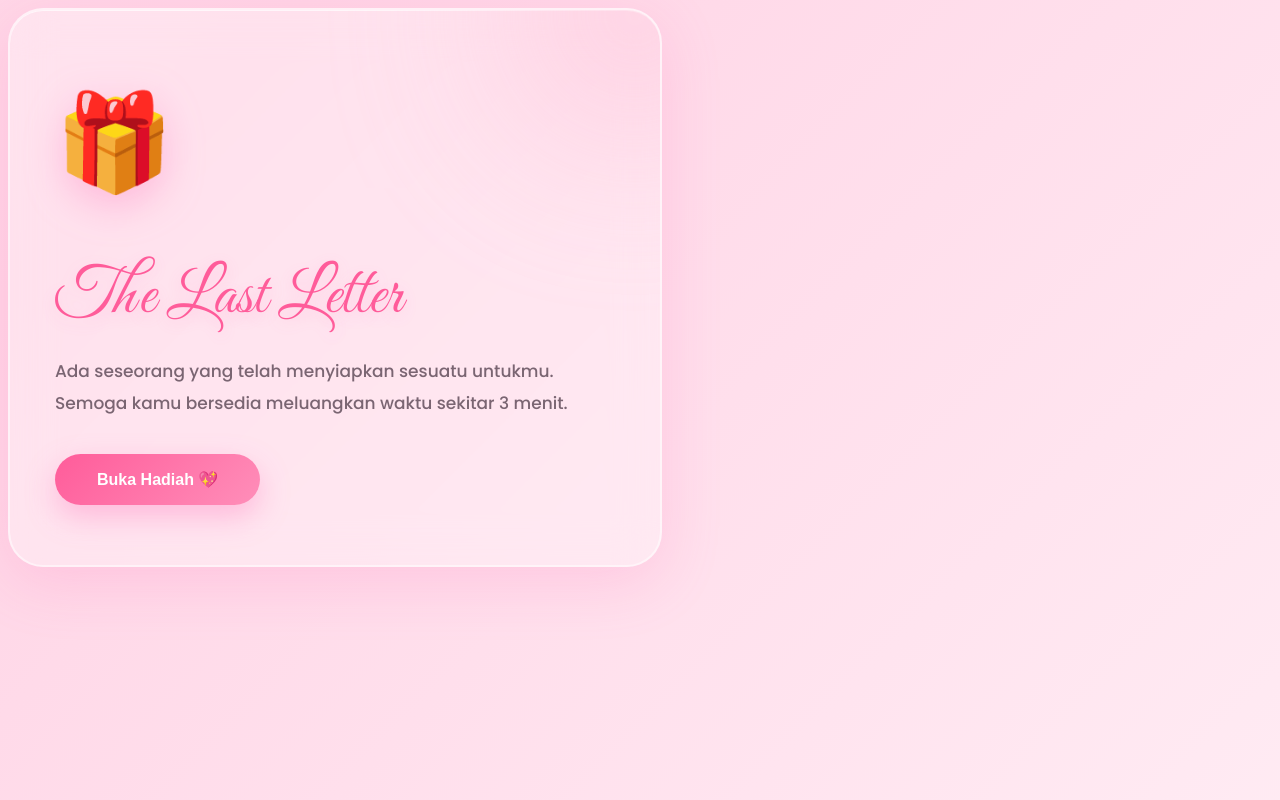
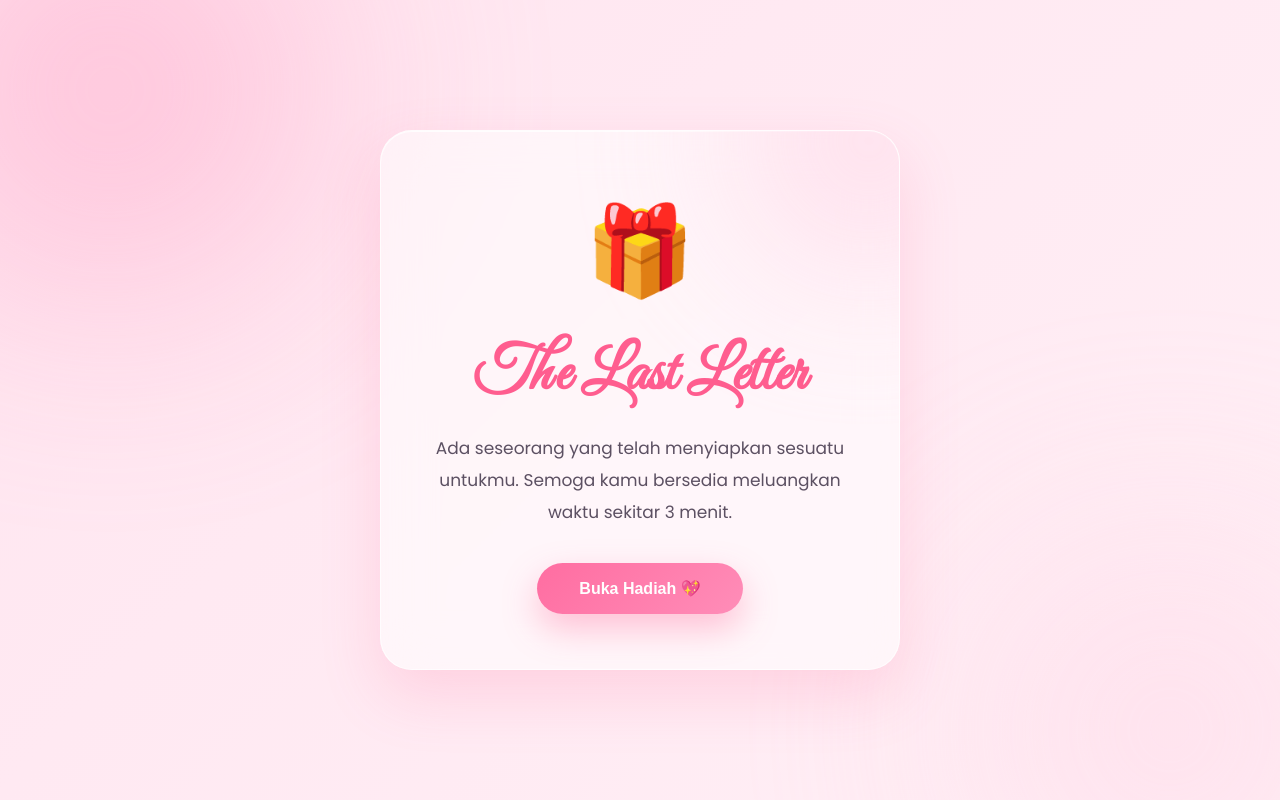
Before and after one commit to asharisoftboy/happy-birthday-amel, a plain HTML site: page index.html in a window 1280 px wide. Drawn offline with Linux system fonts and the light colour scheme.

Commit message:
Update style.css

```diff
--- a/css/style.css
+++ b/css/style.css
@@ -1,69 +1,165 @@
-/*==========================
-    IMPORT FONT
-==========================*/
+/* ==========================================
+   THE LAST LETTER
+   Premium UI v1
+========================================== */
 
-@import url('https://fonts.googleapis.com/css2?family=Poppins:wght@300;400;500;600;700&family=Great+Vibes&display=swap');
-
-/*==========================
-    ROOT
-==========================*/
+*{
+    margin:0;
+    padding:0;
+    box-sizing:border-box;
+}
 
 :root{
 
-    --pink:#ff5c9a;
-    --pink2:#ff8eb9;
-    --pink3:#ffd7e8;
+    --pink:#ff5d8f;
+    --pink-light:#ffdbe9;
+    --pink-soft:#fff4f8;
+    --text:#5c5062;
     --white:#ffffff;
 
+}
+
+html{
+    scroll-behavior:smooth;
 }
 
 body{
 
     font-family:'Poppins',sans-serif;
 
+    min-height:100vh;
+
+    display:flex;
+
+    justify-content:center;
+
+    align-items:center;
+
+    overflow:hidden;
+
     background:linear-gradient(
-    135deg,
-    #fff5f8,
-    #ffe8f2,
-    #ffd5e6,
-    #fff3f8
+    -45deg,
+    #fff6f9,
+    #ffe9f2,
+    #ffdbe9,
+    #fff4f8
     );
 
     background-size:400% 400%;
 
-    animation:bgMove 12s ease infinite;
-
-    overflow:hidden;
+    animation:bgMove 15s ease infinite;
 
 }
 
-/*==========================
+/* =======================
+BACKGROUND
+======================= */
+
+.background{
+
+    position:fixed;
+
+    inset:0;
+
+    z-index:-5;
+
+}
+
+/* Blur Circle */
+
+.blur{
+
+    position:fixed;
+
+    border-radius:50%;
+
+    filter:blur(120px);
+
+    opacity:.45;
+
+    z-index:-4;
+
+}
+
+.blur1{
+
+    width:420px;
+
+    height:420px;
+
+    background:#ff9cc2;
+
+    top:-120px;
+
+    left:-100px;
+
+}
+
+.blur2{
+
+    width:380px;
+
+    height:380px;
+
+    background:#ffd2e4;
+
+    bottom:-120px;
+
+    right:-80px;
+
+}
+
+/* =======================
+CONTAINER
+======================= */
+
+.container{
+
+    width:100%;
+
+    display:flex;
+
+    justify-content:center;
+
+    align-items:center;
+
+    padding:20px;
+
+}
+
+/* =======================
 CARD
-==========================*/
+======================= */
 
 .card{
 
     position:relative;
 
-    width:min(92%,560px);
+    width:100%;
 
-    padding:60px 45px;
+    max-width:520px;
 
-    border-radius:35px;
+    padding:55px 45px;
 
-    background:rgba(255,255,255,.30);
+    border-radius:32px;
 
-    backdrop-filter:blur(22px);
+    background:rgba(255,255,255,.55);
 
-    border:2px solid rgba(255,255,255,.5);
+    backdrop-filter:blur(25px);
+
+    border:1px solid rgba(255,255,255,.7);
+
+    text-align:center;
+
+    overflow:hidden;
 
     box-shadow:
 
-    0 15px 60px rgba(255,105,180,.20),
+    0 25px 60px rgba(255,94,143,.18),
 
-    inset 0 1px 0 rgba(255,255,255,.7);
+    inset 0 1px 0 rgba(255,255,255,.8);
 
-    overflow:hidden;
+    animation:cardShow 1s ease;
 
 }
 
@@ -75,13 +171,15 @@ content:"";
 
     position:absolute;
 
-width:250px;
+    width:260px;
 
-height:250px;
+    height:260px;
 
-background:#ffc0d8;
+    border-radius:50%;
 
-filter:blur(90px);
+    background:#ffd0e3;
+
+    filter:blur(80px);
 
     top:-120px;
 
@@ -89,82 +187,90 @@ right:-100px;
 
     opacity:.6;
 
-border-radius:50%;
+}
+
+/* =======================
+GIFT
+======================= */
+
+.gift{
+
+    font-size:88px;
+
+    margin-bottom:18px;
+
+    animation:giftFloat 2.6s ease-in-out infinite;
+
+    position:relative;
+
+    z-index:2;
 
 }
 
-/*==========================
-    GIFT
-==========================*/
+/* =======================
+TITLE
+======================= */
 
-.gift{
+.card h1{
 
-font-size:95px;
+    position:relative;
 
-margin-bottom:20px;
+    z-index:2;
 
-animation:giftFloat 2.5s ease-in-out infinite;
+    font-family:'Great Vibes',cursive;
 
-filter:drop-shadow(0 12px 20px rgba(255,105,180,.35));
+    font-size:62px;
+
+    color:var(--pink);
+
+    margin-bottom:18px;
 
 }
 
-/*==========================
-    TITLE
-==========================*/
-
-.card h1{
-
-font-family:'Great Vibes',cursive;
-
-font-size:65px;
-
-font-weight:400;
-
-color:var(--pink);
-
-margin-bottom:15px;
-
-text-shadow:
-
-0 5px 15px rgba(255,105,180,.2);
-
-}
-
-/*==========================
+/* =======================
 TEXT
-==========================*/
+======================= */
 
 .card p{
+
+    position:relative;
+
+    z-index:2;
+
+    color:var(--text);
 
     font-size:17px;
 
     line-height:1.9;
 
-color:#7a6572;
-
-font-weight:500;
-
     margin-bottom:35px;
 
 }
 
-/*==========================
+/* =======================
 BUTTON
-==========================*/
+======================= */
 
 #openBtn{
 
-padding:16px 42px;
+    position:relative;
+
+    z-index:2;
 
     border:none;
 
-border-radius:60px;
+    outline:none;
+
+    cursor:pointer;
+
+    padding:16px 42px;
+
+    border-radius:999px;
 
     background:linear-gradient(
     135deg,
-var(--pink),
-var(--pink2)
+    #ff6da1,
+    #ff8db8
     );
 
     color:white;
@@ -173,35 +279,33 @@ font-size:16px;
 
     font-weight:600;
 
-cursor:pointer;
-
     transition:.35s;
 
     box-shadow:
 
-0 12px 30px rgba(255,105,180,.35);
+    0 15px 35px rgba(255,93,143,.35);
 
 }
 
 #openBtn:hover{
 
-transform:translateY(-5px) scale(1.05);
+    transform:translateY(-4px);
 
     box-shadow:
 
-0 18px 45px rgba(255,105,180,.45);
+    0 22px 45px rgba(255,93,143,.45);
 
 }
 
 #openBtn:active{
 
-transform:scale(.95);
+    transform:scale(.96);
 
 }
 
-/*==========================
+/* =======================
 ANIMATION
-==========================*/
+======================= */
 
 @keyframes bgMove{
 
@@ -235,8 +339,88 @@ transform:translateY(0);
 
 50%{
 
-transform:translateY(-15px);
+transform:translateY(-12px);
 
 }
 
 }
+
+@keyframes cardShow{
+
+from{
+
+opacity:0;
+
+transform:translateY(50px);
+
+}
+
+to{
+
+opacity:1;
+
+transform:translateY(0);
+
+}
+
+}
+
+/* =======================
+RESPONSIVE
+======================= */
+
+@media(max-width:768px){
+
+.card{
+
+padding:40px 28px;
+
+}
+
+.card h1{
+
+font-size:52px;
+
+}
+
+.gift{
+
+font-size:72px;
+
+}
+
+.card p{
+
+font-size:15px;
+
+}
+
+}
+
+@media(max-width:420px){
+
+.card{
+
+padding:35px 22px;
+
+}
+
+.card h1{
+
+font-size:46px;
+
+}
+
+.gift{
+
+font-size:60px;
+
+}
+
+#openBtn{
+
+width:100%;
+
+}
+
+}
```
Lines whose indentation alone changed are shown as unchanged.
